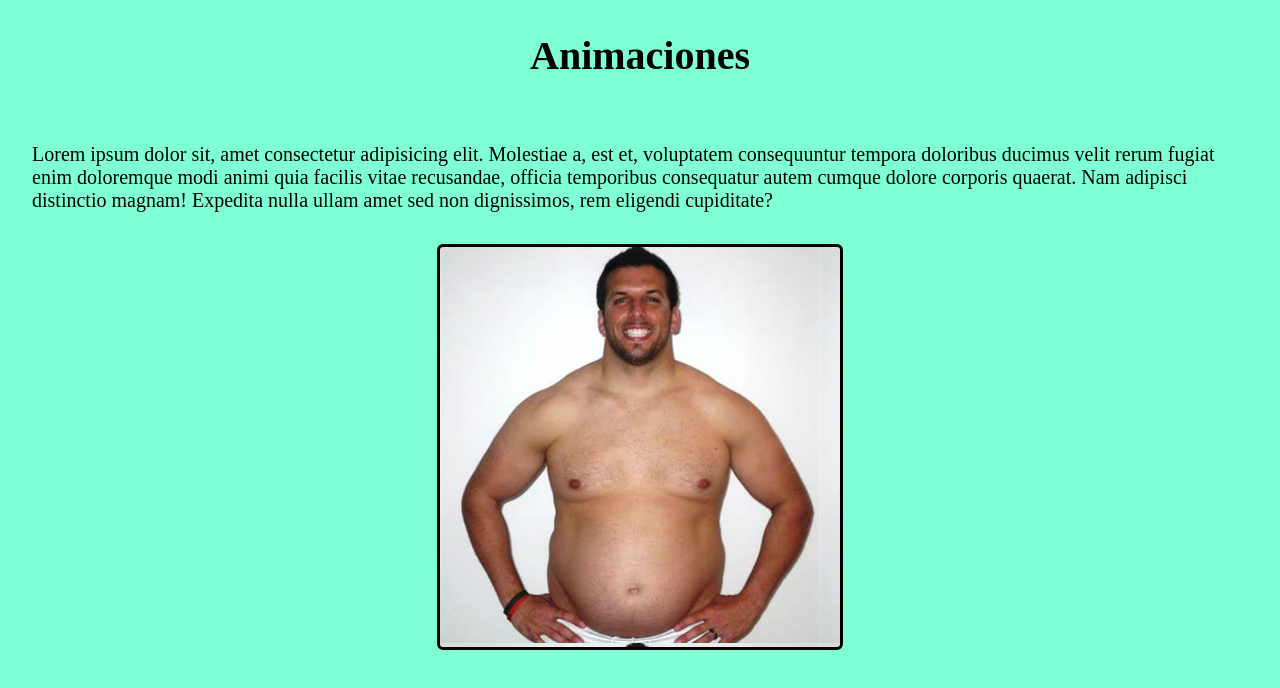
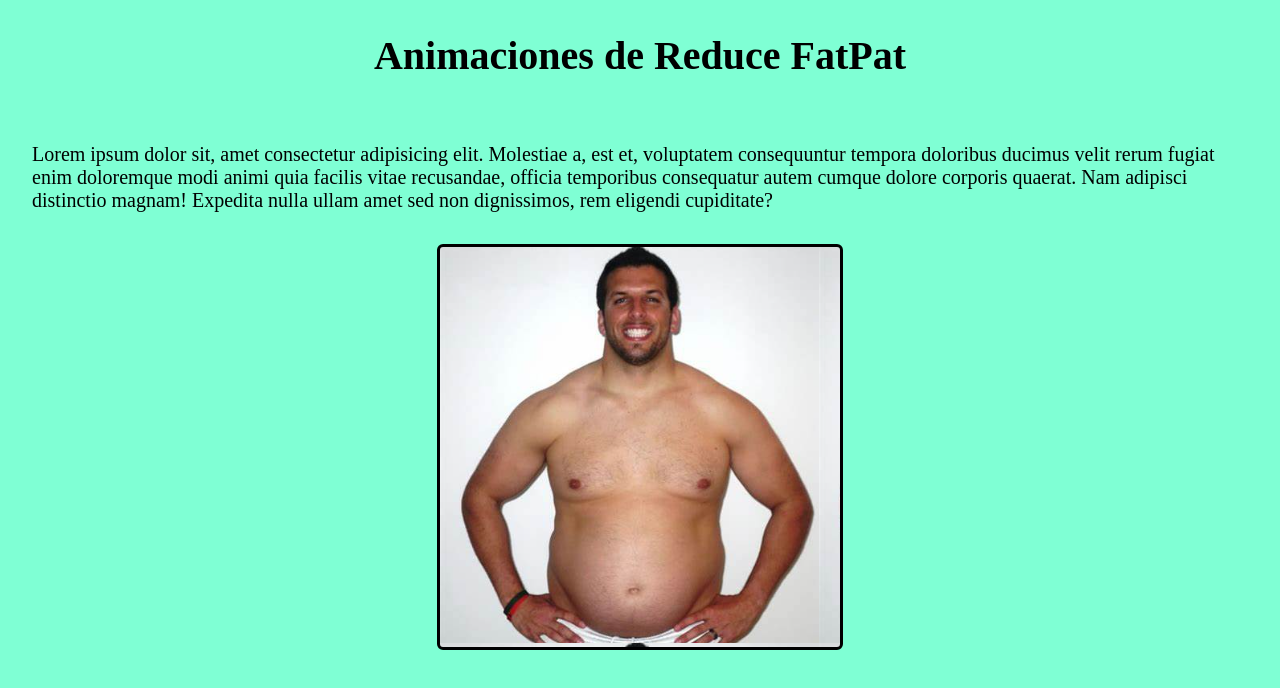
Before and after one commit to leojuarez88/Desafio-Entrega-Github, a plain HTML site: page index.html in a window 1280 px wide. Drawn offline with Linux system fonts and the light colour scheme.

Commit message:
Cuarto commit, mod de titulo

```diff
--- a/index.html
+++ b/index.html
@@ -10,7 +10,7 @@
   </head>
   <body class="body">
     <section class="inicioAnimacion">
-      <h1 class="inicioH1">Animaciones</h1>
+      <h1 class="inicioH1">Animaciones de Reduce FatPat</h1>
       <p class="inicioParrafo">
         Lorem ipsum dolor sit, amet consectetur adipisicing elit. Molestiae a,
         est et, voluptatem consequuntur tempora doloribus ducimus velit rerum
```
